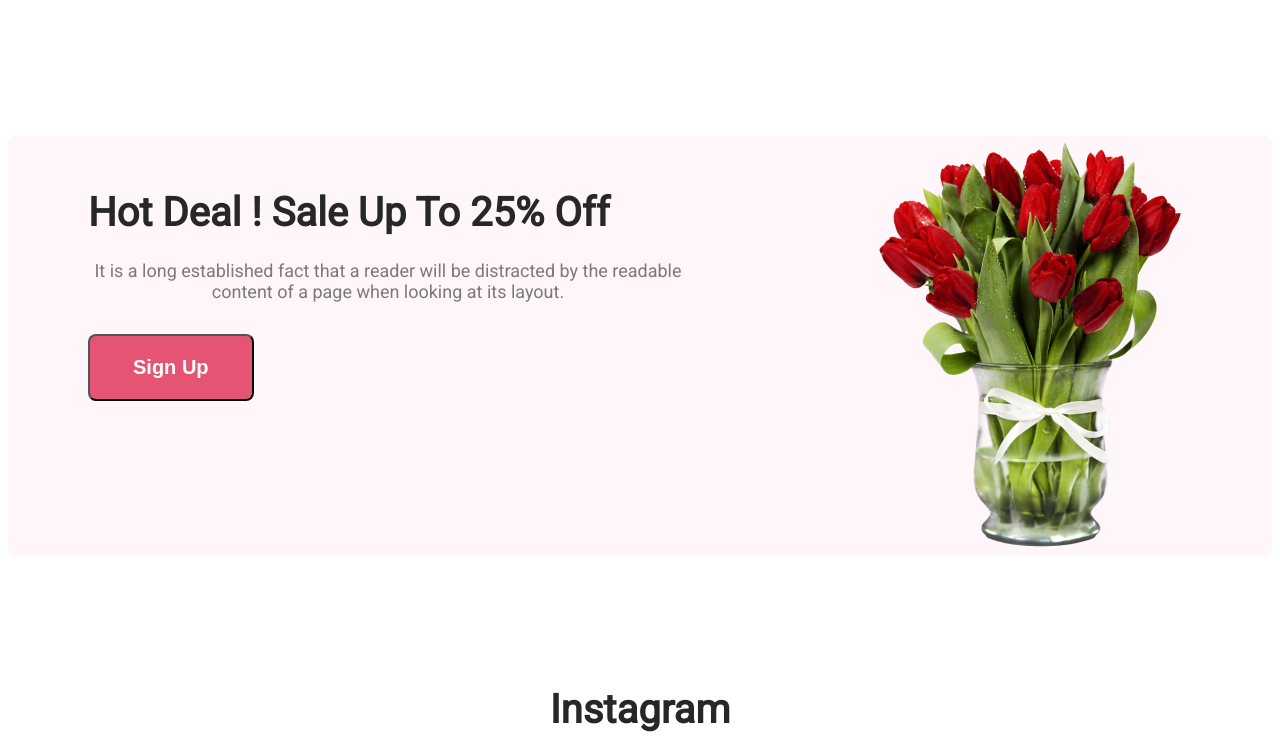
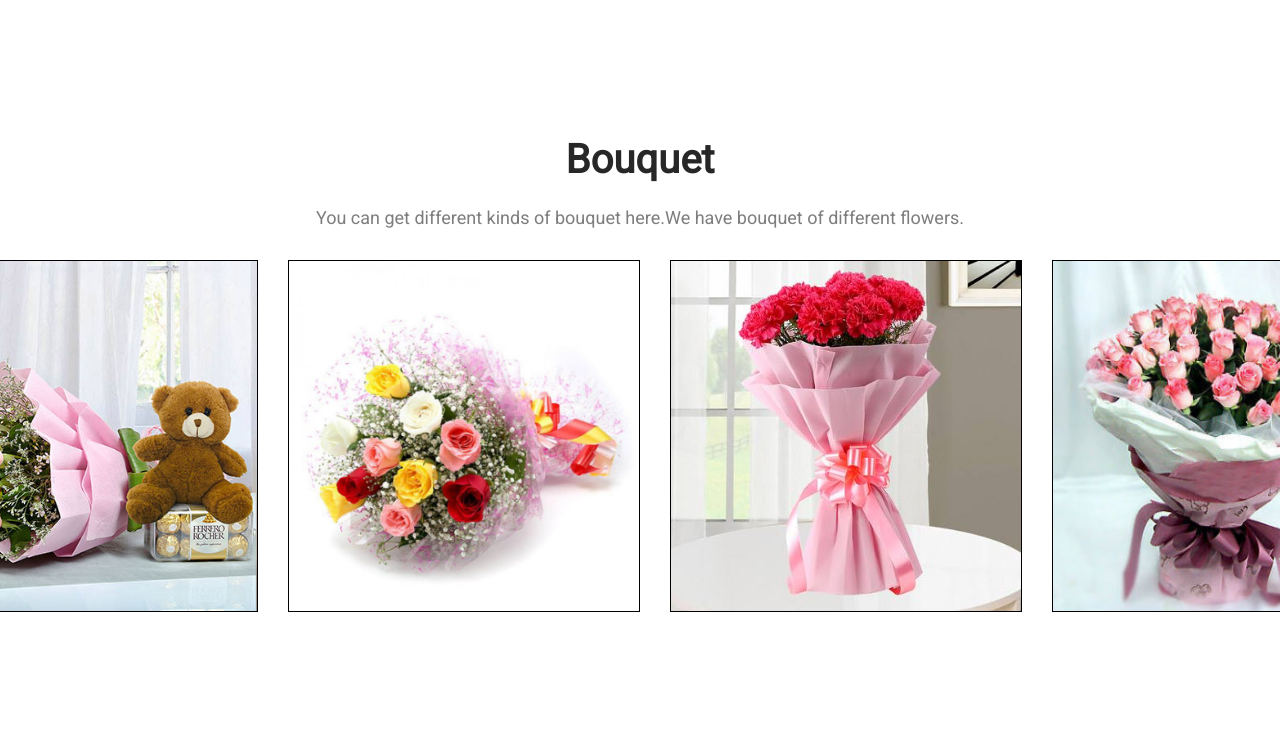
Before and after one commit to Rafi-17/flower-shop, a plain HTML site: page index.html in a window 1280 px wide. Shown: the part 1980-2719 px from the top of the page. Drawn offline with Linux system fonts and the light colour scheme.

Commit message:
all done

```diff
--- a/index.html
+++ b/index.html
@@ -46,6 +46,19 @@
                     <img class="img-3" src="images/pngwing 7.png" alt="">
                     <p class="img-caption">Pink Flower Tree</p>
                 </div>
+            </div>
+        </section>
+        <!-- bouquet section -->
+        <section class="bouquet">
+            <div class="bouquet-content">
+                <h3 class="bouquet-title">Bouquet</h3>
+                <p class="bouquet-description">You can get different kinds of bouquet here.We have bouquet of different flowers.</p>
+            </div>
+            <div class="bouquet-image">
+                <img class="bouquet-img" src="images/bouquet1.jpg" alt="">
+                <img class="bouquet-img" src="images/bouquet2.jpg" alt="">
+                <img class="bouquet-img" src="images/bouquet3.jpg" alt="">
+                <img class="bouquet-img" src="images/bouquet4.jpg" alt="">
             </div>
         </section>
         <!-- hot deal section -->
--- a/styles/flower.css
+++ b/styles/flower.css
@@ -94,7 +94,7 @@ header {
     border-radius: 300px 300px 0px 0px;
     background: rgba(5, 151, 160, 0.15);
     ;
-    padding: 90px 50px 40px 48px;
+    padding: 90px 30px 40px 38px;
 }
 
 .img-3 {
@@ -114,6 +114,31 @@ header {
 
 main section {
     margin-top: 130px;
+}
+/* bouquet */
+.bouquet-title{
+    color: #272727;
+    text-align: center;
+    font-size: 40px;
+    font-weight: 800;
+    margin-bottom: 24px;
+}
+.bouquet-description{
+    color: rgba(39, 39, 39, 0.60);
+    text-align: center;
+    font-size: 18px;
+    font-weight: 400;
+    margin-bottom: 32px;
+}
+.bouquet-image{
+    display: flex;
+    justify-content: center;
+    gap: 30px;
+}
+.bouquet-img{
+    height: 350px;
+    width: 420px;
+    border: 1px solid black;
 }
 
 /* hot deal styles */
```
Also changed, not shown: images/bouquet1.jpg (added), images/bouquet2.jpg (added), images/bouquet3.jpg (added), images/bouquet4.jpg (added), images/home_delivery.png (added).
